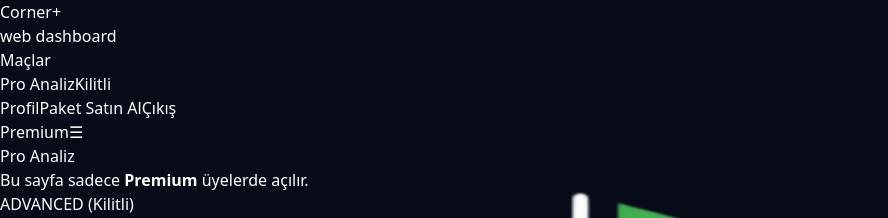
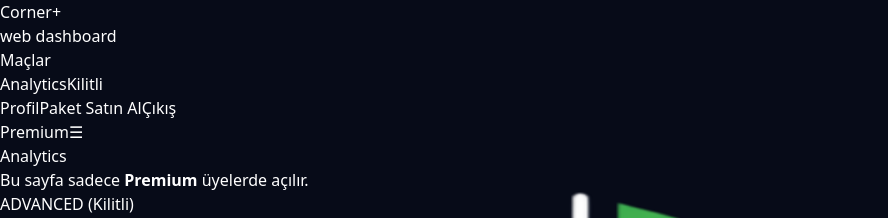
Before and after one commit to cornerplus54-coder/cornerplus-web, a Next.js app: page /pro in a window 1280 px wide. Shown: the top 218 px of the page, without its empty margins (0-888 px from the left). Built offline with nearby package versions, Linux system fonts and the light colour scheme; no server answers; the database is empty; sample sign-in values are in the browser's storage.

Commit message:
Rename Pro Analiz to Analytics

```diff
--- a/app/matches/match/[id]/page.tsx
+++ b/app/matches/match/[id]/page.tsx
@@ -207,7 +207,7 @@
                         onClick={() => router.push("/pro")}
                         className="px-5 py-3 rounded-2xl bg-white/10 hover:bg-white/15 border border-white/10 font-semibold"
                       >
-                        Pro Analize Git
+                        Analytics’e Git
                       </button>
 
                       {!isPremium ? (
--- a/app/pro/page.tsx
+++ b/app/pro/page.tsx
@@ -165,7 +165,7 @@
           <div className="rounded-3xl bg-white/5 border border-white/10 p-8">
             <div className="flex items-start justify-between gap-4">
               <div>
-                <h1 className="text-3xl font-black">Pro Analiz</h1>
+                <h1 className="text-3xl font-black">Analytics</h1>
                 <p className="text-white/60 mt-2">
                   Bu sayfa sadece <b>Premium</b> üyelerde açılır.
                 </p>
@@ -203,7 +203,7 @@
         <div className="rounded-3xl bg-white/5 border border-white/10 p-7">
           <div className="flex items-start justify-between gap-4">
             <div>
-              <h1 className="text-4xl font-black">Pro Analiz</h1>
+              <h1 className="text-4xl font-black">Analytics</h1>
               <p className="text-white/60 mt-2 text-sm">
                 Bugün: <b>{dateKey}</b> — sadece <b>tag: high</b> maçlar listelenir.
               </p>
--- a/components/topbar.tsx
+++ b/components/topbar.tsx
@@ -127,7 +127,7 @@
                 <Tab href="/matches" label="Maçlar" />
 
                 <div className="relative">
-                  <Tab href="/pro" label="Pro Analiz" />
+                  <Tab href="/pro" label="Analytics" />
                   {!isPremium ? (
                     <span className="absolute -top-2 -right-2 px-2 py-0.5 rounded-full text-[10px] font-bold bg-white/10 border border-white/10 text-white/70">
                       Kilitli
@@ -205,7 +205,7 @@
             <div className="rounded-3xl border border-white/10 bg-white/5 p-3">
               <div className="grid gap-2">
                 <MobileItem href="/matches" label="Maçlar" />
-                <MobileItem href="/pro" label="Pro Analiz" />
+                <MobileItem href="/pro" label="Analytics" />
                 <MobileItem href="/profile" label="Profil" />
 
                 <button
```
